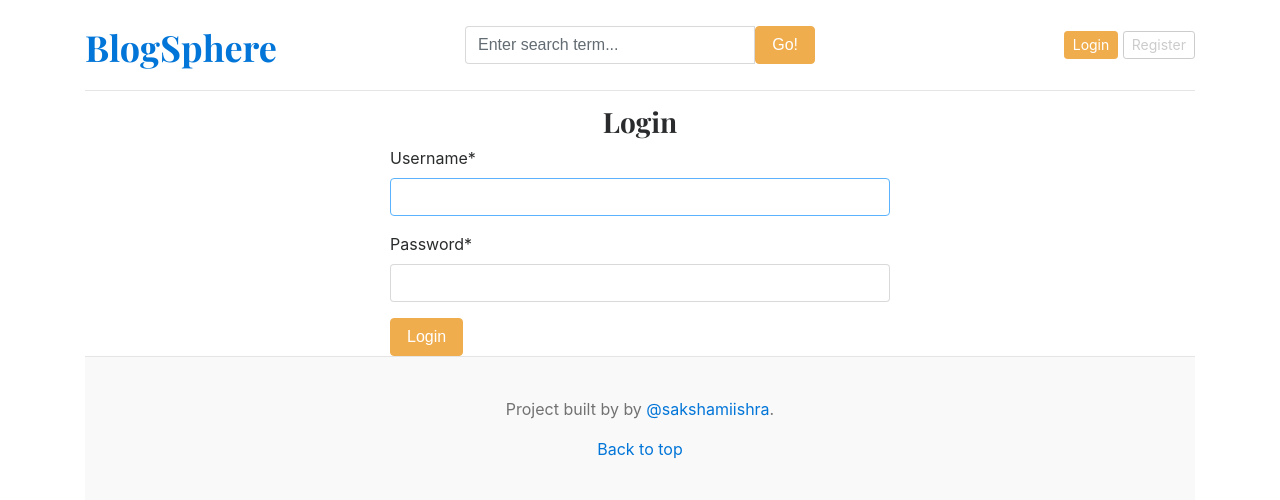
After one commit to sakshamiishra/BlogSphere, a Django app: page /login/ in a window 1280 px wide. The commit adds this page. Shown: the top 500 px of the page. Run offline with Django 5.2, Linux system fonts and the light colour scheme; data that the repository does not hold is empty; some libraries are stand-ins or nearby versions.

Commit message:
registration and login functionality

```diff
--- a/blog_main/settings.py
+++ b/blog_main/settings.py
@@ -39,6 +39,8 @@ INSTALLED_APPS = [
     'django.contrib.staticfiles',
     'blogs',
     'assignments',
+    'crispy_forms',
+    'crispy_bootstrap4',
 ]
 
 MIDDLEWARE = [
@@ -126,3 +128,5 @@ STATICFILES_DIRS = [
 
 MEDIA_URL = 'media/'
 MEDIA_ROOT = BASE_DIR / 'media'
+
+CRISPY_TEMPLATE_PACK = 'bootstrap4'
--- a/blog_main/urls.py
+++ b/blog_main/urls.py
@@ -25,7 +25,10 @@ urlpatterns = [
     path('admin/', admin.site.urls),
     path('',views.home, name='home'),
     path('category/',include('blogs.urls')),
-    path('<slug:slug>/', BlogsView.blogs, name='blogs'),
+    path('blogs/<slug:slug>/', BlogsView.blogs, name='blogs'),
     # Search Endpoint
     path('blogs/search/', BlogsView.search, name='search'),
+    path('register/',views.register, name='register'),
+    path('login/',views.login, name='login'),
+    path('logout/',views.logout, name='logout'),
 ] + static(settings.MEDIA_URL, document_root=settings.MEDIA_ROOT)
--- a/blog_main/views.py
+++ b/blog_main/views.py
@@ -1,7 +1,10 @@
 
-from django.shortcuts import render
+from django.shortcuts import redirect, render
 from blogs.models import Category,Blog
 from assignments.models import About
+from .forms import RegistrationForm
+from django.contrib.auth.forms import AuthenticationForm
+from django.contrib import auth
 
 def home(request):
     featured_posts=Blog.objects.filter(is_featured=True,status="Published")
@@ -18,3 +21,39 @@ def home(request):
         'about': about,
     }
     return render(request, 'home.html',context)
+
+def register(request):
+    if request.method == 'POST':
+     form=RegistrationForm(request.POST)
+     if form.is_valid():
+         form.save()
+         return redirect('register')
+     else:
+        print(form.errors)
+    else:
+     form=RegistrationForm()
+    context = {
+        'form': form
+    }
+    return render(request,'register.html',context)
+
+def login(request):
+    if request.method == 'POST':
+        form=AuthenticationForm(request,request.POST)
+        if form.is_valid():
+            username=form.cleaned_data.get('username')
+            password=form.cleaned_data.get('password')
+
+            user=auth.authenticate(username=username,password=password)
+            if user is not None:
+                auth.login(request,user)
+            return redirect('home')
+    form=AuthenticationForm()
+    context={
+        'form': form
+    }
+    return render(request,'login.html',context)
+
+def logout(request):
+    auth.logout(request)
+    return redirect('home')
--- a/templates/base.html
+++ b/templates/base.html
@@ -28,17 +28,17 @@
             </div>
             </form>
           </div>
-          {% comment %} <div class="col-4 d-flex justify-content-end align-items-center">
+          <div class="col-4 d-flex justify-content-end align-items-center">
             {% if not user.is_authenticated %}
             <a class="btn btn-sm btn-warning" href="{% url 'login' %}">Login</a> &nbsp;
             <a class="btn btn-sm btn-outline-secondary" href="{% url 'register' %}">Register</a>
             {% else %}
-            <span><a href="{% url 'dashboard' %}">Dashboard</a></span>
+            {% comment %} <span><a href="{% url 'dashboard' %}">Dashboard</a></span> {% endcomment %}
+            <span>You are logged in as {{ user }}</span>
             &emsp;
-
             <span><a href="{% url 'logout' %}">Logout</a></span>
             {% endif %}
-          </div> {% endcomment %}
+          </div>
         </div>
       </header>
 
--- /dev/null
+++ b/templates/login.html
@@ -0,0 +1,13 @@
+{% extends 'base.html' %}
+
+{% block content %}
+{% load crispy_forms_tags %}
+
+<h3 class="text-center">Login</h3>
+
+<form action="{% url 'login' %}" method="POST" style="width:500px; margin:auto;">
+    {% csrf_token %}
+    {{ form | crispy }}
+    <button type="submit" class="btn btn-warning">Login</button>
+</form>
+{% endblock %}
```
Also changed, not shown: blog_main/forms.py (added, +8 -0 lines), templates/register.html (added, +13 -0 lines).
